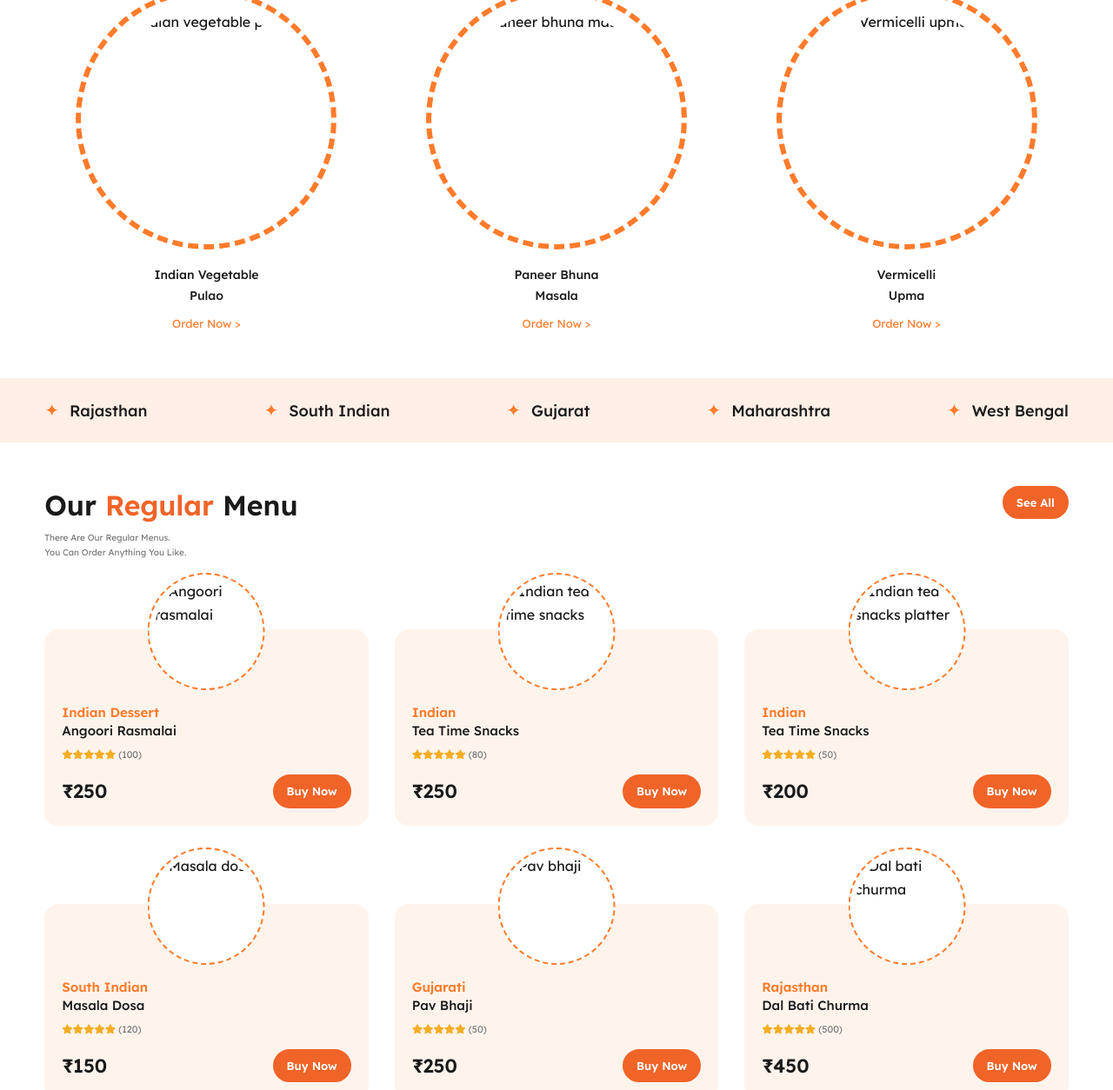
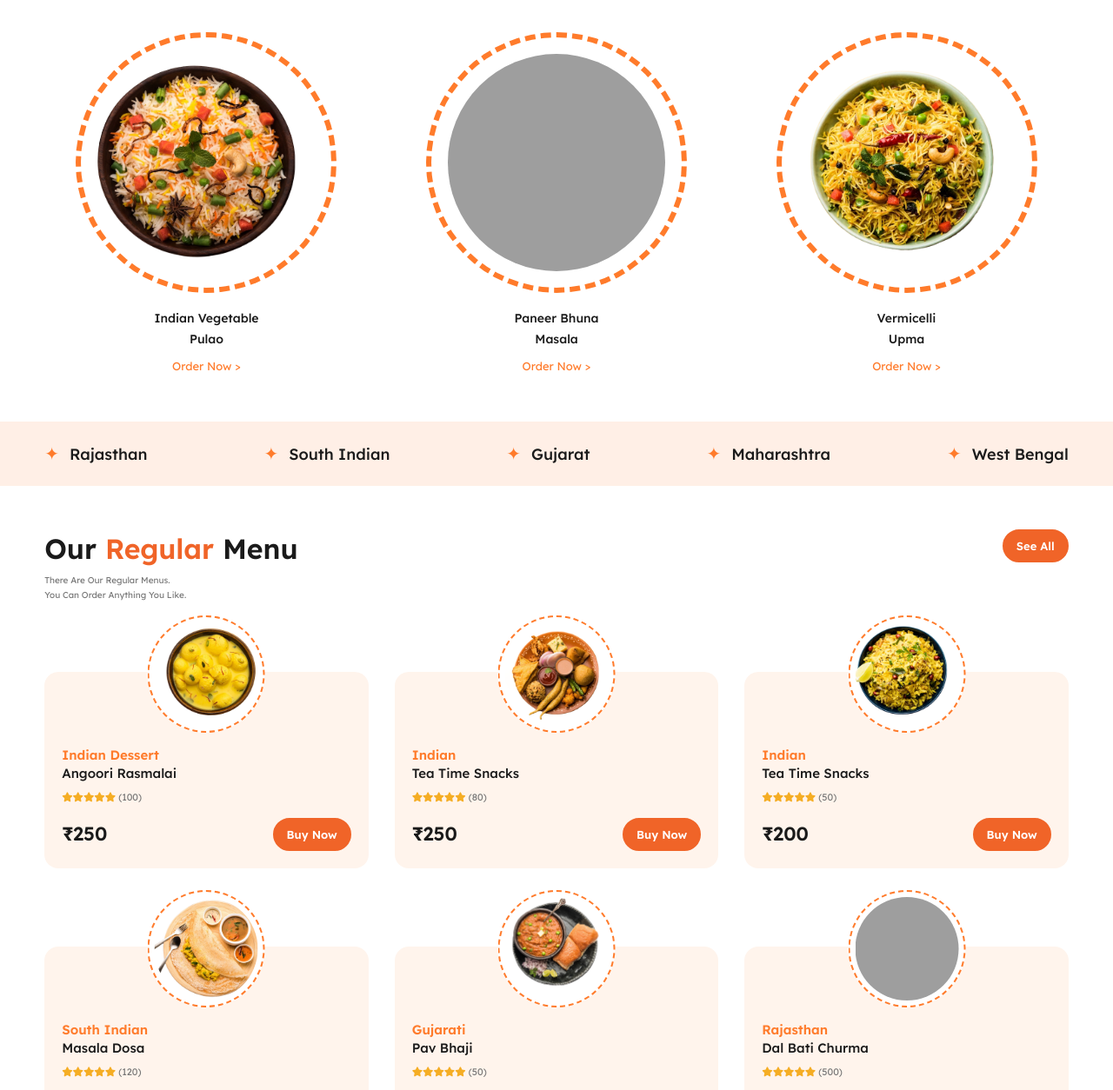
Before and after one commit to r-richi/food-dash, a plain HTML site: page index.html in a window 1280 px wide. Shown: the part 750-2004 px from the top of the page at 87% size. Drawn offline with Linux system fonts and the light colour scheme; the site is published under a folder, as on GitHub Pages, so addresses that start at the root find nothing.

Commit message:
Update website

```diff
--- a/index.html
+++ b/index.html
@@ -42,7 +42,7 @@
                     <i class="fa-solid fa-cart-shopping"></i>
                 </a>
                 <a href="./login.html" aria-label="Login">
-                    <img src="/img/man1.jpg" alt="User" class="avatar">
+                    <img src="./img/man1.jpg" alt="User" class="avatar">
                 </a>
             </div>
 
@@ -66,7 +66,7 @@
                 </div>
 
                 <div class="hero-image">
-                    <img src="/img/hero-food.png" alt="Indian thali with many dishes">
+                    <img src="./img/hero-food.png" alt="Indian thali with many dishes">
                 </div>
 
             </div>
@@ -77,7 +77,7 @@
                 <div class="features-box">
 
                     <div class="feature-item">
-                        <img src="/img/dish1.png" alt="">
+                        <img src="./img/dish1.png" alt="">
                         <div>
                             <h3>Fast Delivery</h3>
                             <p>Promise To Deliver<br>Within 30 Mins</p>
@@ -85,7 +85,7 @@
                     </div>
 
                     <div class="feature-item">
-                         <img src="/img/dish2.png" alt="">
+                         <img src="./img/dish2.png" alt="">
                         <div>
                             <h3>Fresh Food</h3>
                             <p>Your Food Will Be Delivered<br>100% Fresh To Your Home.</p>
@@ -119,7 +119,7 @@
 
                     <div class="best-item">
                         <div class="best-circle">
-                            <img src="/img/m-food.png" alt="Indian vegetable pulao">
+                            <img src="./img/m-food.png" alt="Indian vegetable pulao">
                         </div>
                         <h3>Indian Vegetable<br>Pulao</h3>
                         <a href="./cart.html">Order Now ></a>
@@ -127,7 +127,7 @@
 
                     <div class="best-item">
                         <div class="best-circle">
-                            <img src="/img/m-food2.png" alt="Paneer bhuna masala">
+                            <img src="./img/m-food2.png" alt="Paneer bhuna masala">
                         </div>
                         <h3>Paneer Bhuna<br>Masala</h3>
                         <a href="./cart.html">Order Now ></a>
@@ -135,7 +135,7 @@
 
         <div class="best-item">
                         <div class="best-circle">
-                            <img src="/img/m-food3.png" alt="Vermicelli upma">
+                            <img src="./img/m-food3.png" alt="Vermicelli upma">
                         </div>
                         <h3>Vermicelli<br>Upma</h3>
                         <a href="./cart.html">Order Now ></a>
@@ -175,7 +175,7 @@
 
                     <article class="dish-card">
                         <div class="dish-image">
-                            <img src="/img/m-food4.png" alt="Angoori rasmalai">
+                            <img src="./img/m-food4.png" alt="Angoori rasmalai">
                         </div>
                         <h3><span>Indian Dessert</span> Angoori Rasmalai</h3>
                         <div class="stars">
@@ -192,7 +192,7 @@
 
                     <article class="dish-card">
                         <div class="dish-image">
-                            <img src="/img/m-food9.png" alt="Indian tea time snacks">
+                            <img src="./img/m-food9.png" alt="Indian tea time snacks">
                         </div>
                         <h3><span>Indian</span> Tea Time Snacks</h3>
                         <div class="stars">
@@ -209,7 +209,7 @@
 
                     <article class="dish-card">
                         <div class="dish-image">
-                            <img src="/img/m-food8.png" alt="Indian tea snacks platter">
+                            <img src="./img/m-food8.png" alt="Indian tea snacks platter">
                         </div>
                         <h3><span>Indian</span> Tea Time Snacks</h3>
                         <div class="stars">
@@ -226,7 +226,7 @@
 
                     <article class="dish-card">
                         <div class="dish-image">
-                            <img src="/img/m-food6.png" alt="Masala dosa">
+                            <img src="./img/m-food6.png" alt="Masala dosa">
                         </div>
                         <h3><span>South Indian</span> Masala Dosa</h3>
                         <div class="stars">
@@ -243,7 +243,7 @@
 
                     <article class="dish-card">
                         <div class="dish-image">
-                            <img src="/img/m-food7.png" alt="Pav bhaji">
+                            <img src="./img/m-food7.png" alt="Pav bhaji">
                         </div>
                         <h3><span>Gujarati</span> Pav Bhaji</h3>
                         <div class="stars">
@@ -260,7 +260,7 @@
 
                     <article class="dish-card">
                         <div class="dish-image">
-                            <img src="/img/m-food5.png" alt="Dal bati churma">
+                            <img src="./img/m-food5.png" alt="Dal bati churma">
                         </div>
                         <h3><span>Rajasthan</span> Dal Bati Churma</h3>
                         <div class="stars">
```
